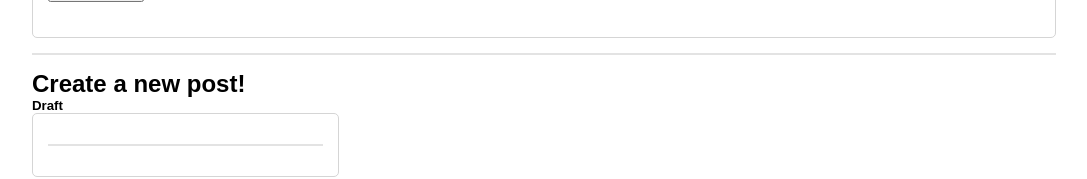
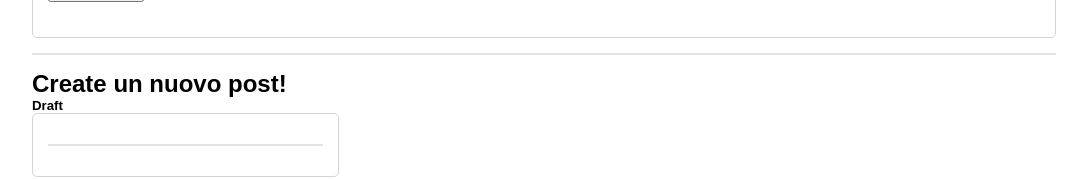
Before and after one commit to giuseppe-lisi/react-post-form, a React (Vite) app: page / in a window 1280 px wide. Shown: the part 169-348 px from the top of the page, without its empty margins (96-1183 px from the left). Built offline with nearby package versions, Linux system fonts and the light colour scheme.

Commit message:
cambiato ui italiano

```diff
--- a/src/App.jsx
+++ b/src/App.jsx
@@ -40,7 +40,7 @@ function App() {
 
                 <hr />
 
-                <h2>Create a new post!</h2>
+                <h2>Create un nuovo post!</h2>
                 <h5>Draft</h5>
                 <Post postData={post} />
 
```
